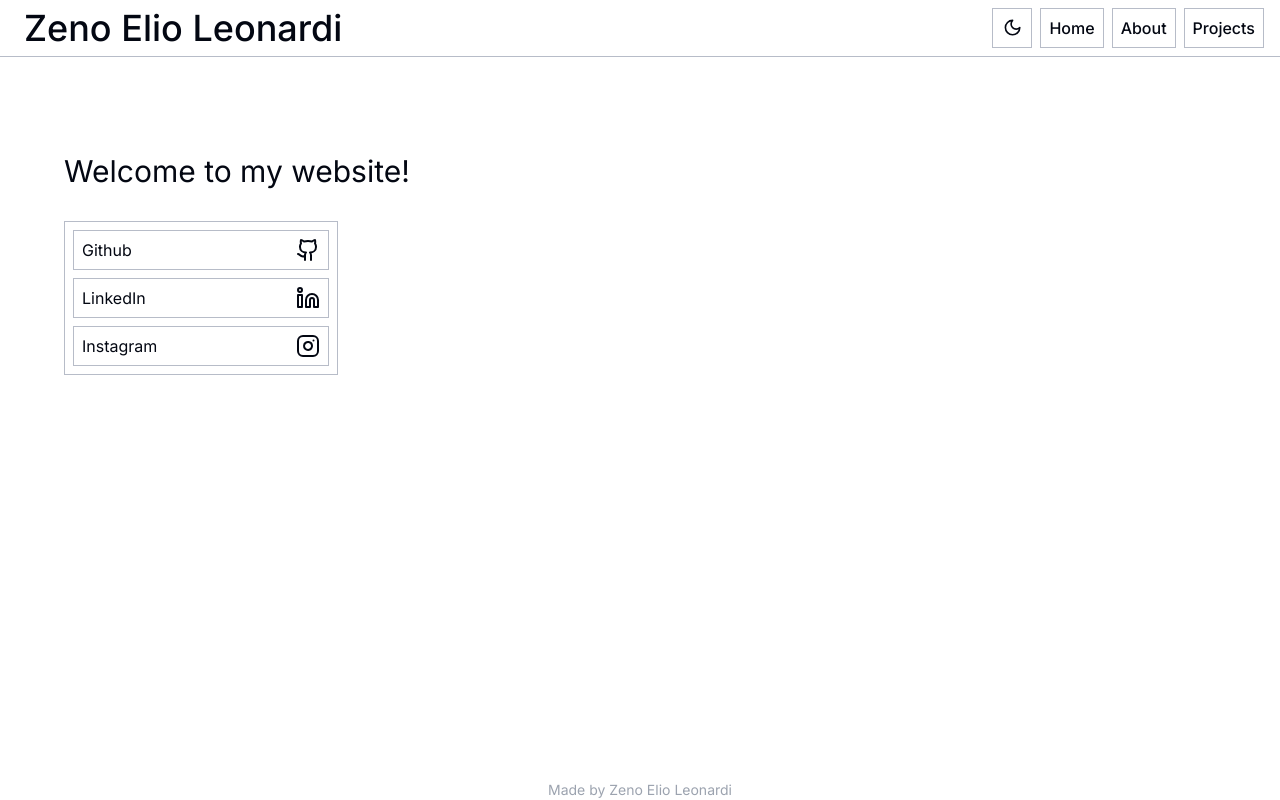
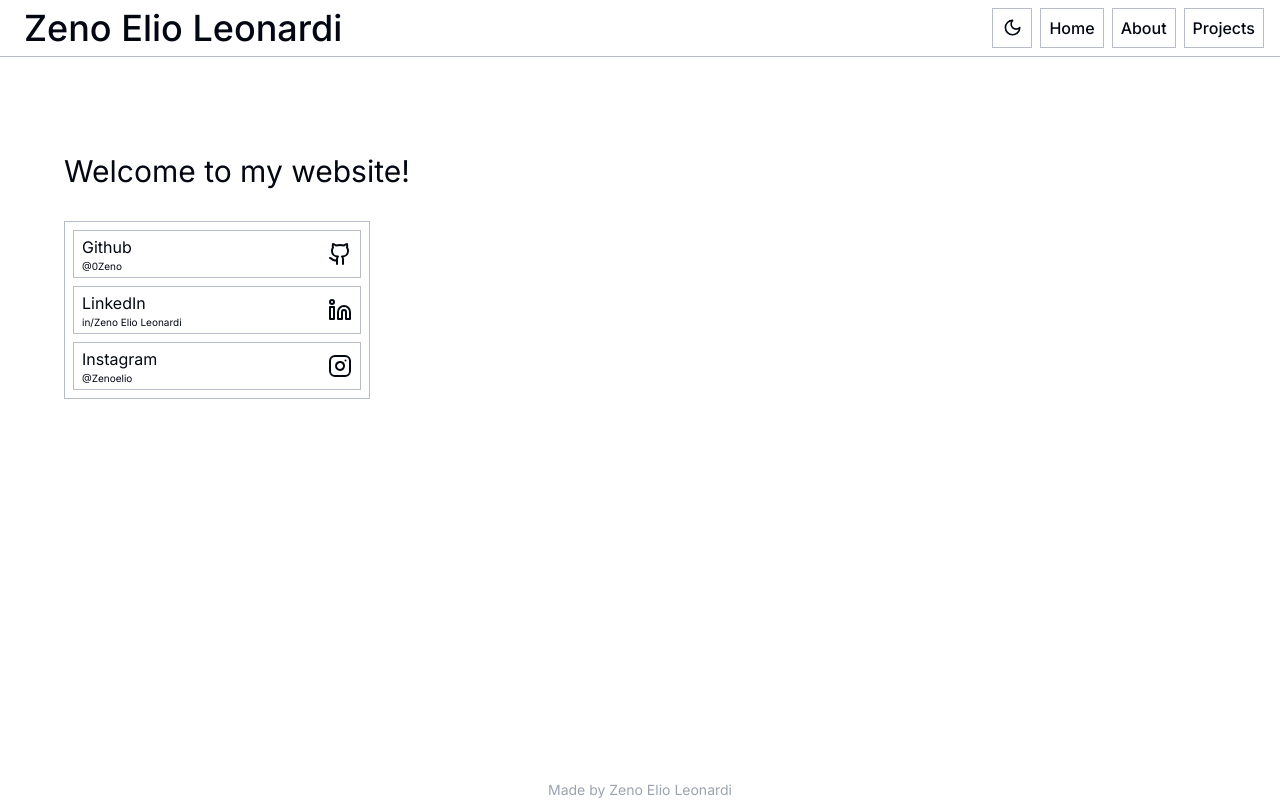
Before and after one commit to 0Zeno/Hjemmeside, a Next.js app: page / in a window 1280 px wide. Built offline with nearby package versions, Linux system fonts and the light colour scheme.

Commit message:
Username under socials

```diff
--- a/components/socials.tsx
+++ b/components/socials.tsx
@@ -28,10 +28,13 @@ export function Socials() {
               <Button
                 variant="outline"
                 size="icon"
-                className="flex flex-row justify-between w-64 p-2"
+                className="justify-between w-72 h-12 p-2"
               >
-                {link.name}
-                <div className="">{link.icon}</div>
+                <div className="flex flex-col text-left">
+                  <div className="">{link.name}</div>
+                  <p className="text-[10px]">{link.username}</p>
+                </div>
+                <div>{link.icon}</div>
               </Button>
             </SocialLink>
           );
@@ -46,15 +49,18 @@ const links = [
     name: "Github",
     href: "https://github.com/0Zeno",
     icon: <Github />,
+    username: "@0Zeno",
   },
   {
     name: "LinkedIn",
     href: "https://www.linkedin.com/in/zeno-elio-leonardi-60ba58225/",
     icon: <Linkedin />,
+    username: "in/Zeno Elio Leonardi",
   },
   {
     name: "Instagram",
     href: "https://www.instagram.com/zenoelio/",
     icon: <Instagram />,
+    username: "@Zenoelio",
   },
 ];
```
